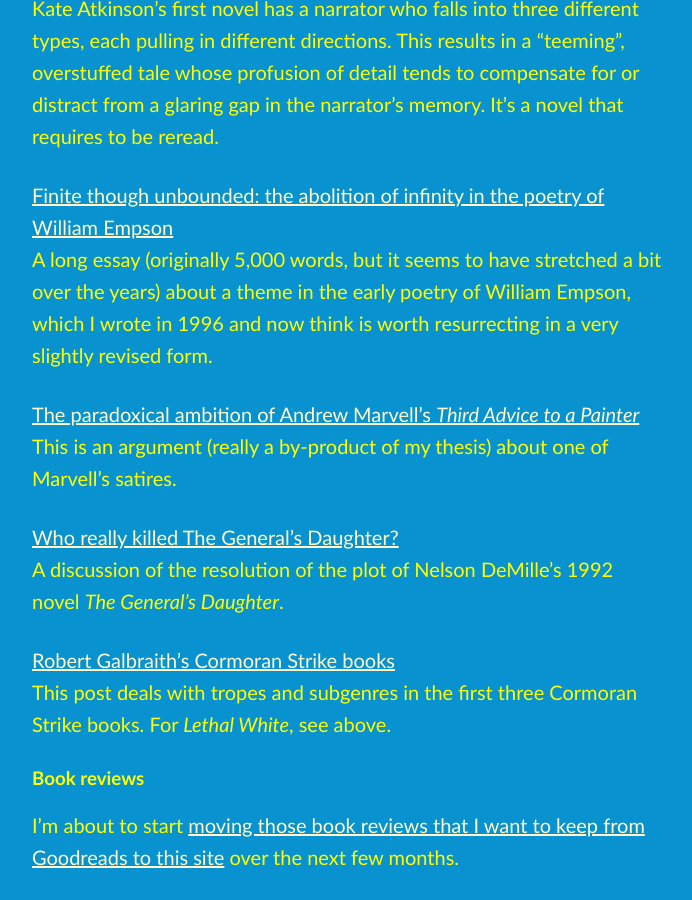
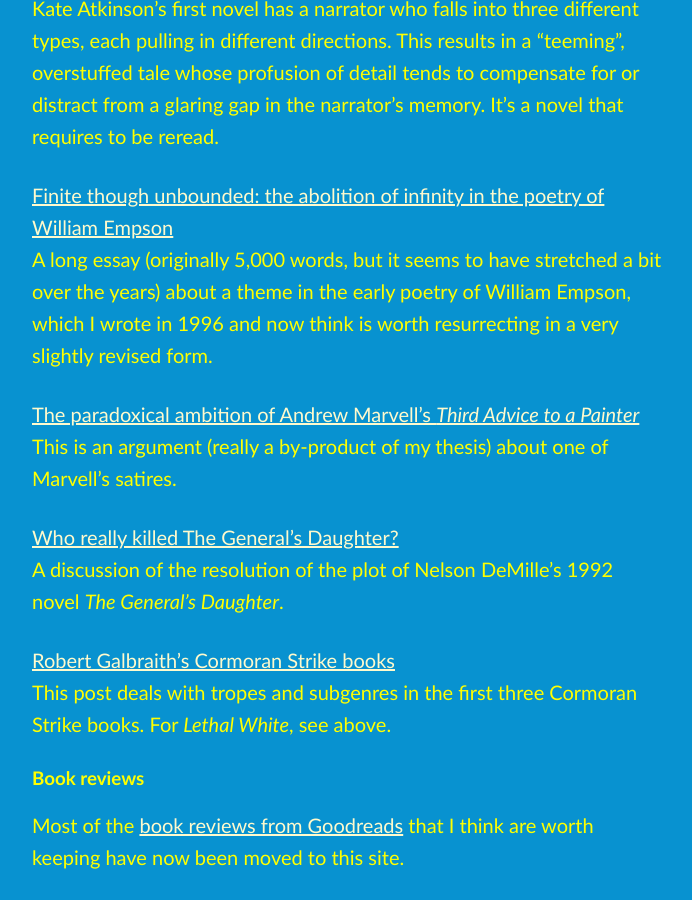
Before and after one commit to artkavanagh/github.io, a Jekyll site: the page index.html, which Jekyll copies as it is, in a window 1280 px wide and 900 px high, scrolled down 4382 px. Shown: the whole window, without its empty margins (292-984 px from the left). Built offline with Jekyll 4.4.1, drawn with Linux system fonts in a browser that asks for light colours.

Commit message:
Update index.html

```diff
--- a/index.html
+++ b/index.html
@@ -98,7 +98,7 @@
 
 <h3>Book reviews</h3>
 
-<p>I’m about to start <a href="https://www.artkavanagh.ie/book-reviews">moving those book reviews that I want to keep from Goodreads to this site</a> over the next few months.</p>
+<p>Most of the <a href="https://www.artkavanagh.ie/book-reviews">book reviews from Goodreads</a> that I think are worth keeping have now been moved to this site.</p>
 
 
 </body>
```
